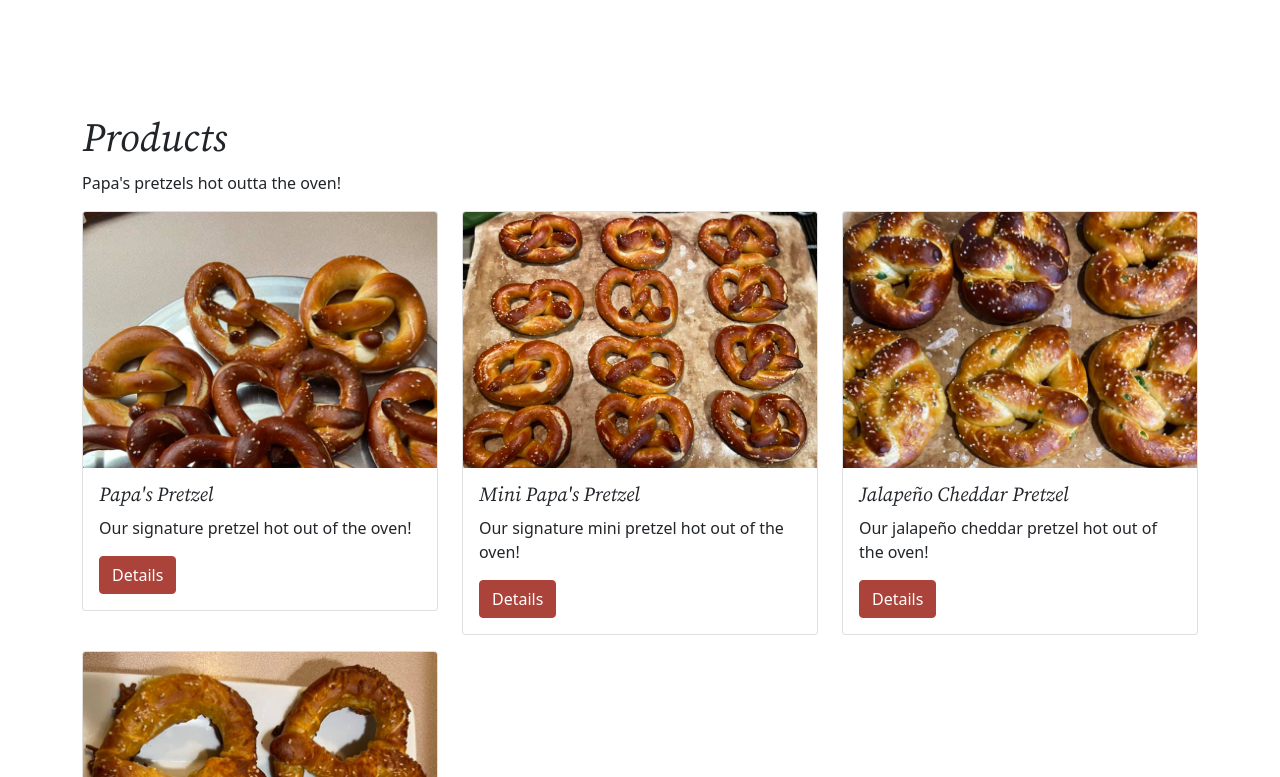
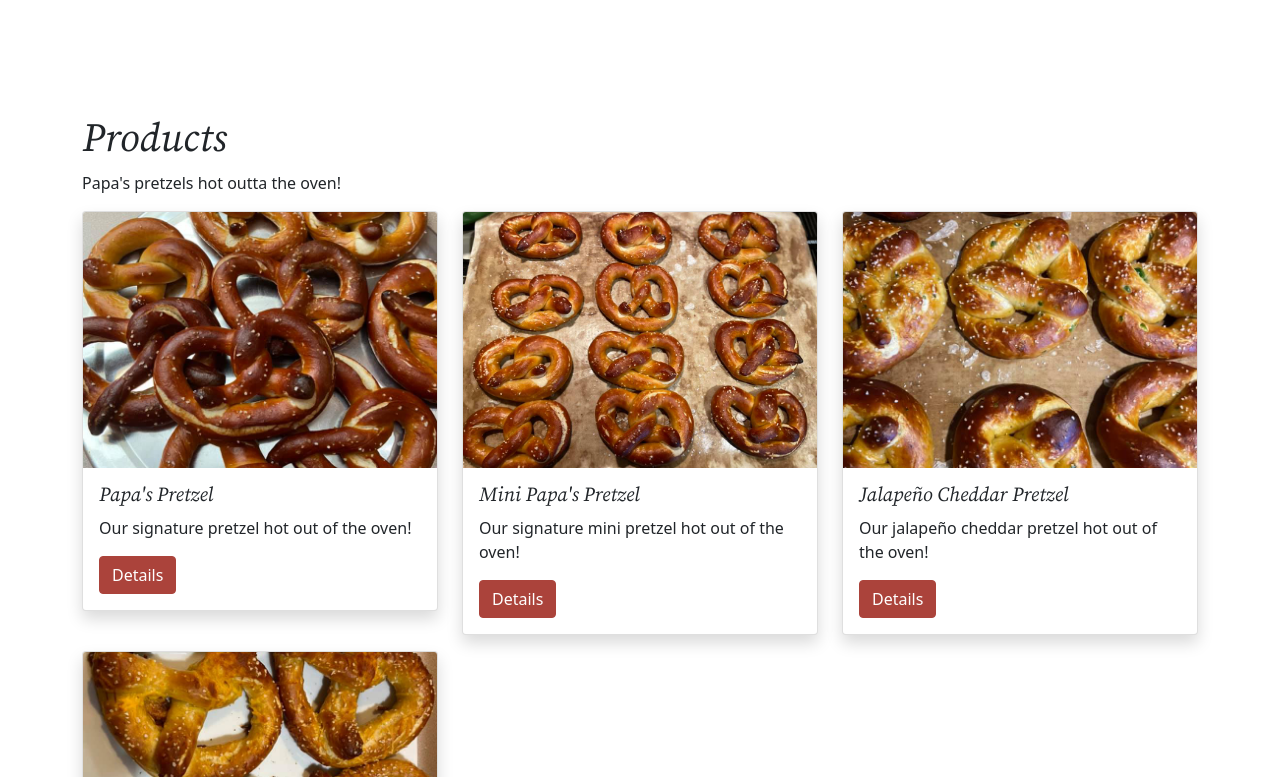
Before and after one commit to GPAE-Portalen/papaspretzelplace, a React (Create React App) app: page /products in a window 1280 px wide. Shown: the part 603-1380 px from the top of the page. Built offline with nearby package versions, Linux system fonts and the light colour scheme.

Commit message:
Centering card img

```diff
--- a/src/app/pages/Products.tsx
+++ b/src/app/pages/Products.tsx
@@ -83,13 +83,13 @@ export default function Products(): JSX.Element {
 
             return (
                 <div key={product.name} className="mb-3 col-12 col-lg-6 col-xl-4">
-                    <article key={product.name} className="card">
+                    <article key={product.name} className="card shadow">
                         <div className="card-img-top position-relative" style={{ height: '256px', overflow: 'hidden' }}>
                             <LazyLoadImage
                                 alt={product.name}
                                 src={imgSrc}
                                 className="position-absolute"
-                                style={{ width: 'inherit'}}
+                                style={{ width: 'inherit', transform: 'translateY(-50%)', top: '50%' }}
                             />
                         </div>
 
```
